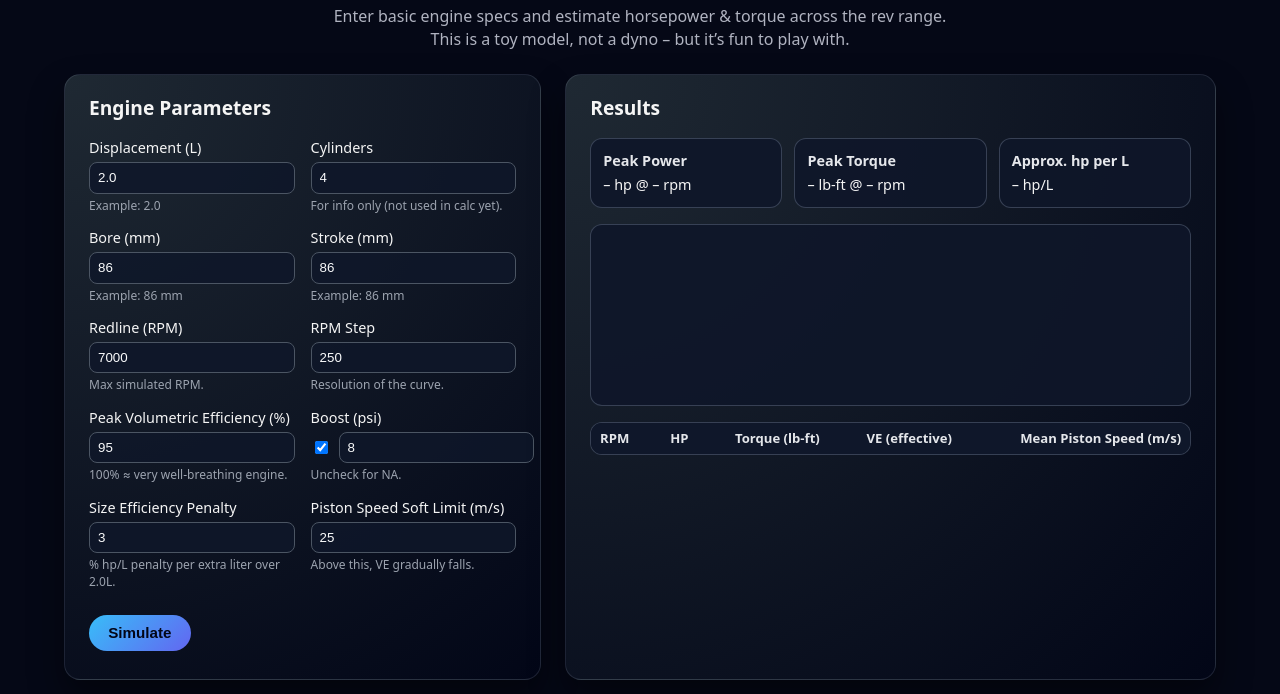
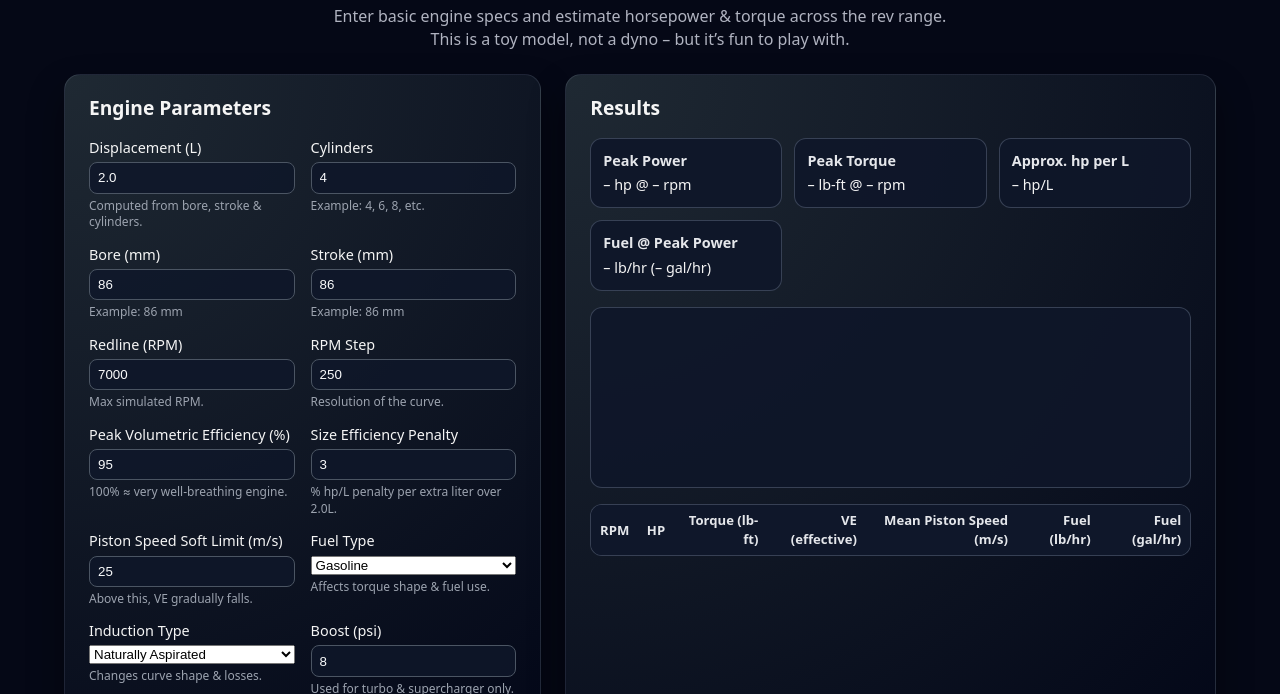
Before and after one commit to justinfry108-ai/engine-fun, a plain HTML site: page index.html in a window 1280 px wide. Shown: the part 106-800 px from the top of the page. Drawn offline with nearby package versions, Linux system fonts and the light colour scheme.

Commit message:
Update index.html

```diff
--- a/index.html
+++ b/index.html
@@ -27,13 +27,13 @@
             <div class="form-group">
               <label for="displacementL">Displacement (L)</label>
               <input id="displacementL" type="number" step="0.1" min="0.2" value="2.0" required />
-              <small>Example: 2.0</small>
+              <small>Computed from bore, stroke &amp; cylinders.</small>
             </div>
 
             <div class="form-group">
               <label for="cylinders">Cylinders</label>
               <input id="cylinders" type="number" step="1" min="1" value="4" />
-              <small>For info only (not used in calc yet).</small>
+              <small>Example: 4, 6, 8, etc.</small>
             </div>
 
             <div class="form-group">
@@ -62,17 +62,8 @@
 
             <div class="form-group">
               <label for="vePeak">Peak Volumetric Efficiency (%)</label>
-              <input id="vePeak" type="number" step="1" min="50" max="110" value="95" />
+              <input id="vePeak" type="number" step="1" min="50" max="120" value="95" />
               <small>100% ≈ very well-breathing engine.</small>
-            </div>
-
-            <div class="form-group">
-              <label for="boostPsi">Boost (psi)</label>
-              <div class="inline">
-                <input id="boostEnabled" type="checkbox" checked />
-                <input id="boostPsi" type="number" step="0.5" min="0" value="8" />
-              </div>
-              <small>Uncheck for NA.</small>
             </div>
 
             <div class="form-group">
@@ -85,6 +76,32 @@
               <label for="pistonSpeedLimit">Piston Speed Soft Limit (m/s)</label>
               <input id="pistonSpeedLimit" type="number" step="1" min="15" value="25" />
               <small>Above this, VE gradually falls.</small>
+            </div>
+
+            <div class="form-group">
+              <label for="fuelType">Fuel Type</label>
+              <select id="fuelType">
+                <option value="gasoline">Gasoline</option>
+                <option value="diesel">Diesel</option>
+                <option value="methanol">Methanol</option>
+              </select>
+              <small>Affects torque shape &amp; fuel use.</small>
+            </div>
+
+            <div class="form-group">
+              <label for="inductionType">Induction Type</label>
+              <select id="inductionType">
+                <option value="na">Naturally Aspirated</option>
+                <option value="turbo">Turbocharger</option>
+                <option value="supercharger">Supercharger</option>
+              </select>
+              <small>Changes curve shape &amp; losses.</small>
+            </div>
+
+            <div class="form-group">
+              <label for="boostPsi">Boost (psi)</label>
+              <input id="boostPsi" type="number" step="0.5" min="0" value="8" />
+              <small>Used for turbo &amp; supercharger only.</small>
             </div>
           </div>
 
@@ -111,6 +128,13 @@
             <h3>Approx. hp per L</h3>
             <p><span id="hpPerL">–</span> hp/L</p>
           </div>
+          <div class="summary-item">
+            <h3>Fuel @ Peak Power</h3>
+            <p>
+              <span id="fuelAtPeakLb">–</span> lb/hr
+              (<span id="fuelAtPeakGal">–</span> gal/hr)
+            </p>
+          </div>
         </div>
 
         <div class="chart-container">
@@ -126,6 +150,8 @@
                 <th>Torque (lb-ft)</th>
                 <th>VE (effective)</th>
                 <th>Mean Piston Speed (m/s)</th>
+                <th>Fuel (lb/hr)</th>
+                <th>Fuel (gal/hr)</th>
               </tr>
             </thead>
             <tbody>
```
